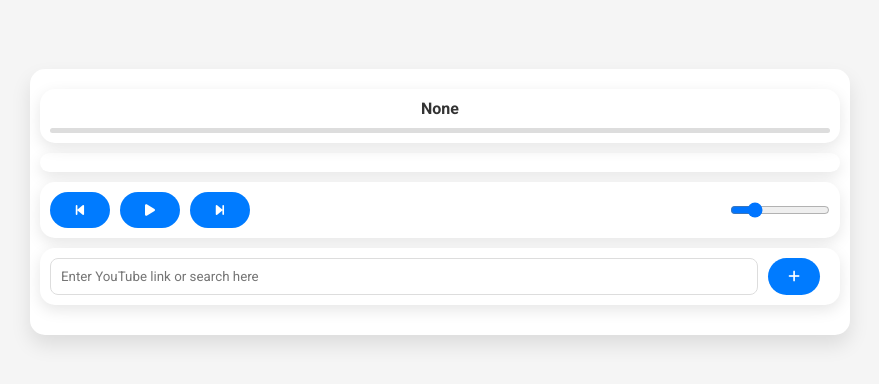
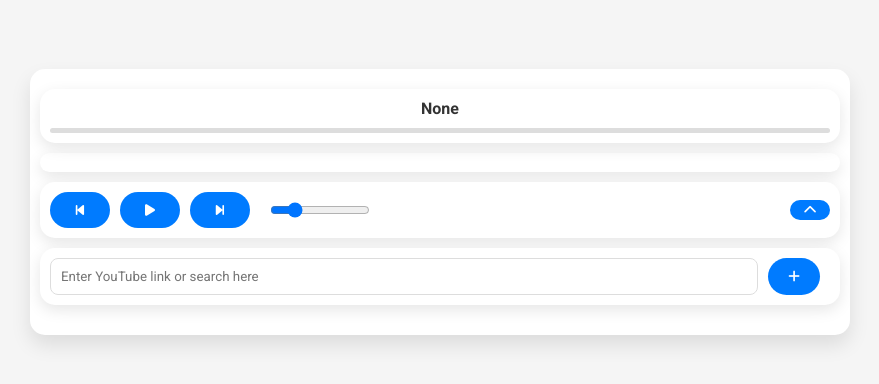
Before and after one commit to moontasirsoumik/Apps, a Flask app: page / in a window 1280 px wide. Shown: the part 198-582 px from the top of the page, without its empty margins (200-1079 px from the left). Run offline with Flask 3, Linux system fonts and the light colour scheme; some libraries are stand-ins or nearby versions.

Commit message:
Visual Changes (For PC)
Added a toggle button to collapse/expand the controls card

```diff
--- a/Web App (Flask)/static/js/script_pc.js
+++ b/Web App (Flask)/static/js/script_pc.js
@@ -990,3 +990,24 @@ function updateContainerSize() {
 }
 updateContainerSize();
 window.addEventListener("resize", updateContainerSize);
+
+document.addEventListener('DOMContentLoaded', function () {
+  const toggleControlsBtn = document.getElementById('toggle-controls-btn');
+  const controlsCard = document.querySelector('.controls-card');
+
+  // If you want it collapsed by default, ensure that .controls-card doesn’t have .expanded in the HTML.
+  controlsCard.classList.remove('expanded');
+
+  toggleControlsBtn.addEventListener('click', () => {
+    controlsCard.classList.toggle('expanded');
+
+    const icon = toggleControlsBtn.querySelector('i');
+    if (controlsCard.classList.contains('expanded')) {
+      icon.classList.remove('fa-chevron-up');
+      icon.classList.add('fa-chevron-down');
+    } else {
+      icon.classList.remove('fa-chevron-down');
+      icon.classList.add('fa-chevron-up');
+    }
+  });
+});
--- a/Web App (Flask)/templates/index_pc.html
+++ b/Web App (Flask)/templates/index_pc.html
@@ -41,8 +41,8 @@
       <!-- NEW Playback Controls Card -->
       <div class="playback-controls-card">
         <div class="playback-controls">
+          <div class="primary-controls">
             <button id="prev-btn"><i class="fas fa-step-backward"></i></button>
-          <!-- Move your existing play/pause logic to this button -->
             <button id="play-pause-btn"><i class="fas fa-play"></i></button>
             <button id="next-btn"><i class="fas fa-step-forward"></i></button>
             <div class="volume-control">
@@ -54,6 +54,14 @@
                 value="10"
               />
             </div>
+          </div>
+          <button
+            id="toggle-controls-btn"
+            class="toggle-controls-btn"
+            title="Show/Hide Extra Controls"
+          >
+            <i class="fas fa-chevron-up"></i>
+          </button>
         </div>
       </div>
 
```
Lines whose indentation alone changed are shown as unchanged.
